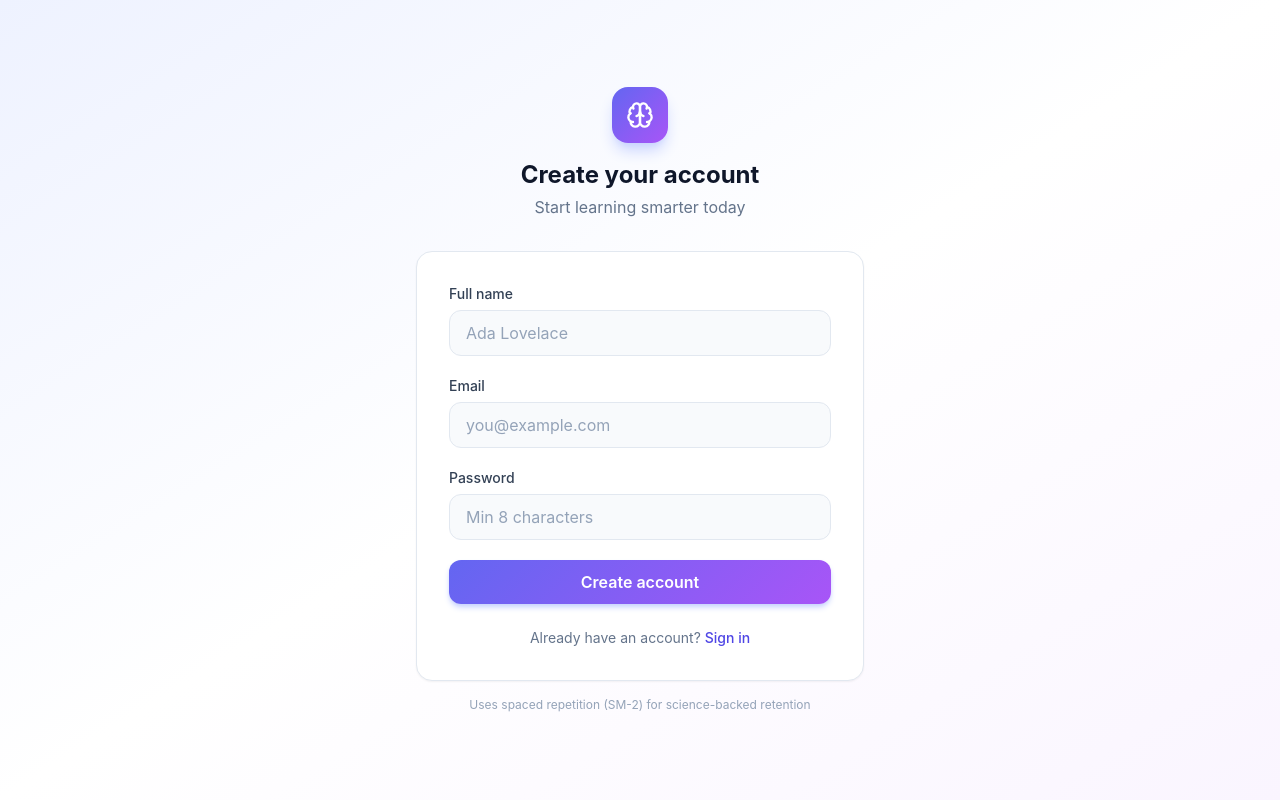
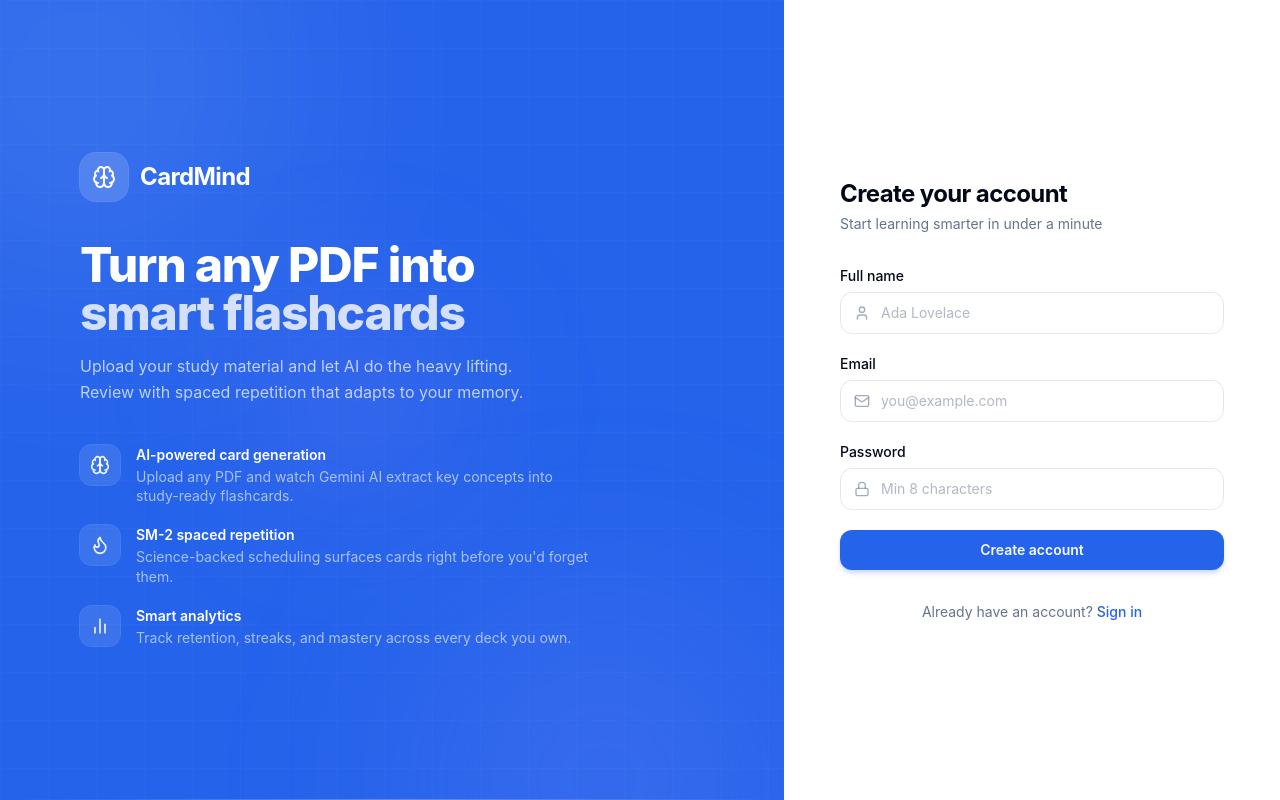
Before and after one commit to adwaithpj/CardMind, a Next.js app: page /register in a window 1280 px wide. Built offline with nearby package versions, Linux system fonts and the light colour scheme; a web font is replaced by a local one.

Commit message:
New : login and register page

```diff
--- a/src/app/(auth)/login/page.tsx
+++ b/src/app/(auth)/login/page.tsx
@@ -4,7 +4,25 @@ import { useState } from "react";
 import { signIn } from "next-auth/react";
 import { useRouter } from "next/navigation";
 import Link from "next/link";
-import { Brain, Loader2 } from "lucide-react";
+import { Brain, Flame, BarChart2, Loader2, Mail, Lock } from "lucide-react";
+
+const features = [
+  {
+    icon: Brain,
+    title: "AI-powered card generation",
+    desc: "Upload any PDF and watch Gemini AI extract key concepts into study-ready flashcards.",
+  },
+  {
+    icon: Flame,
+    title: "SM-2 spaced repetition",
+    desc: "Science-backed scheduling surfaces cards right before you'd forget them.",
+  },
+  {
+    icon: BarChart2,
+    title: "Smart analytics",
+    desc: "Track retention, streaks, and mastery across every deck you own.",
+  },
+];
 
 export default function LoginPage() {
   const router = useRouter();
@@ -34,66 +52,146 @@ export default function LoginPage() {
   }
 
   return (
-    <div className="min-h-screen bg-gradient-to-br from-indigo-50 via-white to-purple-50 flex items-center justify-center p-4">
-      <div className="w-full max-w-md">
-        <div className="text-center mb-8">
-          <div className="inline-flex items-center justify-center w-14 h-14 rounded-2xl gradient-brand mb-4 shadow-lg shadow-indigo-200">
-            <Brain className="w-7 h-7 text-white" />
+    <div className="min-h-dvh flex flex-col lg:flex-row">
+      {/* ── Left Hero Panel ── */}
+      <div className="relative flex-[3] flex flex-col justify-center overflow-hidden bg-[hsl(var(--primary))] px-8 py-14 sm:px-14 lg:px-20">
+        {/* Decorative orbs */}
+        <div className="pointer-events-none absolute -top-32 -left-32 h-[420px] w-[420px] rounded-full bg-white/10 blur-[120px]" />
+        <div className="pointer-events-none absolute -bottom-40 right-0 h-[360px] w-[360px] rounded-full bg-indigo-400/20 blur-[100px]" />
+        <div className="pointer-events-none absolute top-1/2 left-1/3 h-48 w-48 -translate-y-1/2 rounded-full bg-purple-400/15 blur-[80px]" />
+
+        {/* Grid texture */}
+        <div
+          className="pointer-events-none absolute inset-0 opacity-[0.04]"
+          style={{
+            backgroundImage:
+              "linear-gradient(rgba(255,255,255,.5) 1px, transparent 1px), linear-gradient(90deg, rgba(255,255,255,.5) 1px, transparent 1px)",
+            backgroundSize: "48px 48px",
+          }}
+        />
+
+        <div className="relative z-10 max-w-lg">
+          {/* Logo */}
+          <div className="mb-10 flex items-center gap-3">
+            <div className="flex h-12 w-12 items-center justify-center rounded-2xl bg-white/15 backdrop-blur-sm ring-1 ring-white/20">
+              <Brain className="h-6 w-6 text-white" />
             </div>
-          <h1 className="text-2xl font-bold text-slate-900">Welcome back</h1>
-          <p className="text-slate-500 mt-1">Sign in to continue learning</p>
+            <span className="text-2xl font-bold tracking-tight text-white">
+              CardMind
+            </span>
           </div>
 
-        <div className="bg-white rounded-2xl shadow-sm border border-slate-200 p-8">
-          <form onSubmit={handleSubmit} className="space-y-5">
+          {/* Headline */}
+          <h1 className="text-4xl font-extrabold leading-[1.1] tracking-tight text-white sm:text-5xl">
+            Turn any PDF into
+            <br />
+            <span className="text-white/80">smart flashcards</span>
+          </h1>
+          <p className="mt-4 max-w-md text-base leading-relaxed text-white/70">
+            Upload your study material and let AI do the heavy lifting. Review
+            with spaced repetition that adapts to your memory.
+          </p>
+
+          {/* Features */}
+          <div className="mt-10 space-y-5">
+            {features.map((f) => (
+              <div key={f.title} className="flex items-start gap-4">
+                <div className="flex h-10 w-10 shrink-0 items-center justify-center rounded-xl bg-white/10 ring-1 ring-white/15">
+                  <f.icon className="h-5 w-5 text-white/90" />
+                </div>
+                <div>
+                  <p className="text-sm font-semibold text-white">{f.title}</p>
+                  <p className="mt-0.5 text-sm leading-snug text-white/60">
+                    {f.desc}
+                  </p>
+                </div>
+              </div>
+            ))}
+          </div>
+        </div>
+
+        {/* Bottom accent line */}
+        <div className="pointer-events-none absolute bottom-0 left-0 h-px w-full bg-gradient-to-r from-transparent via-white/25 to-transparent" />
+      </div>
+
+      {/* ── Right Login Panel ── */}
+      <div className="flex flex-[2] items-center justify-center bg-background px-6 py-14 sm:px-10">
+        <div className="w-full max-w-sm">
+          {/* Mobile-only logo */}
+          <div className="mb-8 flex items-center gap-2 lg:hidden">
+            <div className="flex h-9 w-9 items-center justify-center rounded-xl gradient-brand">
+              <Brain className="h-4.5 w-4.5 text-white" />
+            </div>
+            <span className="text-lg font-bold text-foreground">CardMind</span>
+          </div>
+
+          <h2 className="text-2xl font-bold tracking-tight text-foreground">
+            Welcome back
+          </h2>
+          <p className="mt-1 text-sm text-muted-foreground">
+            Sign in to continue your learning streak
+          </p>
+
+          <form onSubmit={handleSubmit} className="mt-8 space-y-5">
             {error && (
-              <div className="bg-red-50 text-red-600 text-sm px-4 py-3 rounded-xl border border-red-100">
+              <div className="rounded-xl border border-destructive/30 bg-destructive/10 px-4 py-3 text-sm text-destructive">
                 {error}
               </div>
             )}
 
-            <div>
-              <label className="block text-sm font-medium text-slate-700 mb-1.5">
+            {/* Email */}
+            <div className="space-y-1.5">
+              <label className="block text-sm font-medium text-foreground">
                 Email
               </label>
+              <div className="relative">
+                <Mail className="pointer-events-none absolute left-3.5 top-1/2 h-4 w-4 -translate-y-1/2 text-muted-foreground/60" />
                 <input
                   type="email"
                   required
                   value={email}
                   onChange={(e) => setEmail(e.target.value)}
-                className="w-full px-4 py-2.5 rounded-xl border border-slate-200 bg-slate-50 text-slate-900 placeholder-slate-400 focus:outline-none focus:ring-2 focus:ring-indigo-500 focus:border-transparent transition"
+                  className="w-full rounded-xl border border-input bg-background py-2.5 pl-10 pr-4 text-sm text-foreground placeholder:text-muted-foreground/50 focus:outline-none focus:ring-2 focus:ring-ring transition"
                   placeholder="you@example.com"
                 />
               </div>
+            </div>
 
-            <div>
-              <label className="block text-sm font-medium text-slate-700 mb-1.5">
+            {/* Password */}
+            <div className="space-y-1.5">
+              <label className="block text-sm font-medium text-foreground">
                 Password
               </label>
+              <div className="relative">
+                <Lock className="pointer-events-none absolute left-3.5 top-1/2 h-4 w-4 -translate-y-1/2 text-muted-foreground/60" />
                 <input
                   type="password"
                   required
                   value={password}
                   onChange={(e) => setPassword(e.target.value)}
-                className="w-full px-4 py-2.5 rounded-xl border border-slate-200 bg-slate-50 text-slate-900 placeholder-slate-400 focus:outline-none focus:ring-2 focus:ring-indigo-500 focus:border-transparent transition"
+                  className="w-full rounded-xl border border-input bg-background py-2.5 pl-10 pr-4 text-sm text-foreground placeholder:text-muted-foreground/50 focus:outline-none focus:ring-2 focus:ring-ring transition"
                   placeholder="••••••••"
                 />
+              </div>
             </div>
 
             <button
               type="submit"
               disabled={loading}
-              className="w-full py-2.5 px-4 gradient-brand text-white font-semibold rounded-xl hover:opacity-90 focus:outline-none focus:ring-2 focus:ring-indigo-500 focus:ring-offset-2 disabled:opacity-60 transition flex items-center justify-center gap-2 shadow-md shadow-indigo-200"
+              className="flex w-full items-center justify-center gap-2 rounded-xl bg-[hsl(var(--primary))] px-4 py-2.5 text-sm font-semibold text-primary-foreground shadow-md shadow-primary/20 transition hover:brightness-110 focus:outline-none focus:ring-2 focus:ring-ring focus:ring-offset-2 focus:ring-offset-background disabled:opacity-60"
             >
-              {loading && <Loader2 className="w-4 h-4 animate-spin" />}
+              {loading && <Loader2 className="h-4 w-4 animate-spin" />}
               Sign in
             </button>
           </form>
 
-          <p className="text-center text-sm text-slate-500 mt-6">
+          <p className="mt-8 text-center text-sm text-muted-foreground">
             Don&apos;t have an account?{" "}
-            <Link href="/register" className="text-indigo-600 font-medium hover:underline">
-              Create one free
+            <Link
+              href="/register"
+              className="font-medium text-[hsl(var(--primary))] hover:underline"
+            >
+              Register
             </Link>
           </p>
         </div>
--- a/src/app/(auth)/register/page.tsx
+++ b/src/app/(auth)/register/page.tsx
@@ -1,9 +1,36 @@
 "use client";
 
 import { useState } from "react";
+import { signIn } from "next-auth/react";
 import { useRouter } from "next/navigation";
 import Link from "next/link";
-import { Brain, Loader2 } from "lucide-react";
+import {
+  Brain,
+  Flame,
+  BarChart2,
+  Loader2,
+  Mail,
+  Lock,
+  User,
+} from "lucide-react";
+
+const features = [
+  {
+    icon: Brain,
+    title: "AI-powered card generation",
+    desc: "Upload any PDF and watch Gemini AI extract key concepts into study-ready flashcards.",
+  },
+  {
+    icon: Flame,
+    title: "SM-2 spaced repetition",
+    desc: "Science-backed scheduling surfaces cards right before you'd forget them.",
+  },
+  {
+    icon: BarChart2,
+    title: "Smart analytics",
+    desc: "Track retention, streaks, and mastery across every deck you own.",
+  },
+];
 
 export default function RegisterPage() {
   const router = useRouter();
@@ -33,70 +60,185 @@ export default function RegisterPage() {
       return;
     }
 
-    router.push("/login?registered=1");
+    const result = await signIn("credentials", {
+      email: form.email,
+      password: form.password,
+      redirect: false,
+    });
+
+    if (result?.error) {
+      router.push("/login?registered=1");
+    } else {
+      router.push("/");
+      router.refresh();
+    }
   }
 
   return (
-    <div className="min-h-screen bg-gradient-to-br from-indigo-50 via-white to-purple-50 flex items-center justify-center p-4">
-      <div className="w-full max-w-md">
-        <div className="text-center mb-8">
-          <div className="inline-flex items-center justify-center w-14 h-14 rounded-2xl gradient-brand mb-4 shadow-lg shadow-indigo-200">
-            <Brain className="w-7 h-7 text-white" />
+    <div className="min-h-dvh flex flex-col lg:flex-row">
+      {/* ── Left Hero Panel ── */}
+      <div className="relative flex-[3] flex flex-col justify-center overflow-hidden bg-[hsl(var(--primary))] px-8 py-14 sm:px-14 lg:px-20">
+        {/* Decorative orbs */}
+        <div className="pointer-events-none absolute -top-32 -left-32 h-[420px] w-[420px] rounded-full bg-white/10 blur-[120px]" />
+        <div className="pointer-events-none absolute -bottom-40 right-0 h-[360px] w-[360px] rounded-full bg-indigo-400/20 blur-[100px]" />
+        <div className="pointer-events-none absolute top-1/2 left-1/3 h-48 w-48 -translate-y-1/2 rounded-full bg-purple-400/15 blur-[80px]" />
+
+        {/* Grid texture */}
+        <div
+          className="pointer-events-none absolute inset-0 opacity-[0.04]"
+          style={{
+            backgroundImage:
+              "linear-gradient(rgba(255,255,255,.5) 1px, transparent 1px), linear-gradient(90deg, rgba(255,255,255,.5) 1px, transparent 1px)",
+            backgroundSize: "48px 48px",
+          }}
+        />
+
+        <div className="relative z-10 max-w-lg">
+          {/* Logo */}
+          <div className="mb-10 flex items-center gap-3">
+            <div className="flex h-12 w-12 items-center justify-center rounded-2xl bg-white/15 backdrop-blur-sm ring-1 ring-white/20">
+              <Brain className="h-6 w-6 text-white" />
+            </div>
+            <span className="text-2xl font-bold tracking-tight text-white">
+              CardMind
+            </span>
           </div>
-          <h1 className="text-2xl font-bold text-slate-900">Create your account</h1>
-          <p className="text-slate-500 mt-1">Start learning smarter today</p>
+
+          {/* Headline */}
+          <h1 className="text-4xl font-extrabold leading-[1.1] tracking-tight text-white sm:text-5xl">
+            Turn any PDF into
+            <br />
+            <span className="text-white/80">smart flashcards</span>
+          </h1>
+          <p className="mt-4 max-w-md text-base leading-relaxed text-white/70">
+            Upload your study material and let AI do the heavy lifting. Review
+            with spaced repetition that adapts to your memory.
+          </p>
+
+          {/* Features */}
+          <div className="mt-10 space-y-5">
+            {features.map((f) => (
+              <div key={f.title} className="flex items-start gap-4">
+                <div className="flex h-10 w-10 shrink-0 items-center justify-center rounded-xl bg-white/10 ring-1 ring-white/15">
+                  <f.icon className="h-5 w-5 text-white/90" />
+                </div>
+                <div>
+                  <p className="text-sm font-semibold text-white">{f.title}</p>
+                  <p className="mt-0.5 text-sm leading-snug text-white/60">
+                    {f.desc}
+                  </p>
+                </div>
+              </div>
+            ))}
+          </div>
         </div>
 
-        <div className="bg-white rounded-2xl shadow-sm border border-slate-200 p-8">
-          <form onSubmit={handleSubmit} className="space-y-5">
+        {/* Bottom accent line */}
+        <div className="pointer-events-none absolute bottom-0 left-0 h-px w-full bg-gradient-to-r from-transparent via-white/25 to-transparent" />
+      </div>
+
+      {/* ── Right Register Panel ── */}
+      <div className="flex flex-[2] items-center justify-center bg-background px-6 py-14 sm:px-10">
+        <div className="w-full max-w-sm">
+          {/* Mobile-only logo */}
+          <div className="mb-8 flex items-center gap-2 lg:hidden">
+            <div className="flex h-9 w-9 items-center justify-center rounded-xl gradient-brand">
+              <Brain className="h-4.5 w-4.5 text-white" />
+            </div>
+            <span className="text-lg font-bold text-foreground">CardMind</span>
+          </div>
+
+          <h2 className="text-2xl font-bold tracking-tight text-foreground">
+            Create your account
+          </h2>
+          <p className="mt-1 text-sm text-muted-foreground">
+            Start learning smarter in under a minute
+          </p>
+
+          <form onSubmit={handleSubmit} className="mt-8 space-y-5">
             {error && (
-              <div className="bg-red-50 text-red-600 text-sm px-4 py-3 rounded-xl border border-red-100">
+              <div className="rounded-xl border border-destructive/30 bg-destructive/10 px-4 py-3 text-sm text-destructive">
                 {error}
               </div>
             )}
 
-            {[
-              { name: "name", label: "Full name", type: "text", placeholder: "Ada Lovelace" },
-              { name: "email", label: "Email", type: "email", placeholder: "you@example.com" },
-              { name: "password", label: "Password", type: "password", placeholder: "Min 8 characters" },
-            ].map((field) => (
-              <div key={field.name}>
-                <label className="block text-sm font-medium text-slate-700 mb-1.5">
-                  {field.label}
-                </label>
+            {/* Name */}
+            <div className="space-y-1.5">
+              <label className="block text-sm font-medium text-foreground">
+                Full name
+              </label>
+              <div className="relative">
+                <User className="pointer-events-none absolute left-3.5 top-1/2 h-4 w-4 -translate-y-1/2 text-muted-foreground/60" />
                 <input
-                  type={field.type}
-                  name={field.name}
+                  type="text"
+                  name="name"
                   required
-                  value={form[field.name as keyof typeof form]}
+                  value={form.name}
                   onChange={handleChange}
-                  className="w-full px-4 py-2.5 rounded-xl border border-slate-200 bg-slate-50 text-slate-900 placeholder-slate-400 focus:outline-none focus:ring-2 focus:ring-indigo-500 focus:border-transparent transition"
-                  placeholder={field.placeholder}
+                  className="w-full rounded-xl border border-input bg-background py-2.5 pl-10 pr-4 text-sm text-foreground placeholder:text-muted-foreground/50 focus:outline-none focus:ring-2 focus:ring-ring transition"
+                  placeholder="Ada Lovelace"
                 />
               </div>
-            ))}
+            </div>
+
+            {/* Email */}
+            <div className="space-y-1.5">
+              <label className="block text-sm font-medium text-foreground">
+                Email
+              </label>
+              <div className="relative">
+                <Mail className="pointer-events-none absolute left-3.5 top-1/2 h-4 w-4 -translate-y-1/2 text-muted-foreground/60" />
+                <input
+                  type="email"
+                  name="email"
+                  required
+                  value={form.email}
+                  onChange={handleChange}
+                  className="w-full rounded-xl border border-input bg-background py-2.5 pl-10 pr-4 text-sm text-foreground placeholder:text-muted-foreground/50 focus:outline-none focus:ring-2 focus:ring-ring transition"
+                  placeholder="you@example.com"
+                />
+              </div>
+            </div>
+
+            {/* Password */}
+            <div className="space-y-1.5">
+              <label className="block text-sm font-medium text-foreground">
+                Password
+              </label>
+              <div className="relative">
+                <Lock className="pointer-events-none absolute left-3.5 top-1/2 h-4 w-4 -translate-y-1/2 text-muted-foreground/60" />
+                <input
+                  type="password"
+                  name="password"
+                  required
+                  value={form.password}
+                  onChange={handleChange}
+                  className="w-full rounded-xl border border-input bg-background py-2.5 pl-10 pr-4 text-sm text-foreground placeholder:text-muted-foreground/50 focus:outline-none focus:ring-2 focus:ring-ring transition"
+                  placeholder="Min 8 characters"
+                />
+              </div>
+            </div>
 
             <button
               type="submit"
               disabled={loading}
-              className="w-full py-2.5 px-4 gradient-brand text-white font-semibold rounded-xl hover:opacity-90 focus:outline-none focus:ring-2 focus:ring-indigo-500 focus:ring-offset-2 disabled:opacity-60 transition flex items-center justify-center gap-2 shadow-md shadow-indigo-200"
+              className="flex w-full items-center justify-center gap-2 rounded-xl bg-[hsl(var(--primary))] px-4 py-2.5 text-sm font-semibold text-primary-foreground shadow-md shadow-primary/20 transition hover:brightness-110 focus:outline-none focus:ring-2 focus:ring-ring focus:ring-offset-2 focus:ring-offset-background disabled:opacity-60"
             >
-              {loading && <Loader2 className="w-4 h-4 animate-spin" />}
+              {loading && <Loader2 className="h-4 w-4 animate-spin" />}
               Create account
             </button>
           </form>
 
-          <p className="text-center text-sm text-slate-500 mt-6">
+          <p className="mt-8 text-center text-sm text-muted-foreground">
             Already have an account?{" "}
-            <Link href="/login" className="text-indigo-600 font-medium hover:underline">
+            <Link
+              href="/login"
+              className="font-medium text-[hsl(var(--primary))] hover:underline"
+            >
               Sign in
             </Link>
           </p>
         </div>
-
-        <p className="text-center text-xs text-slate-400 mt-4">
-          Uses spaced repetition (SM-2) for science-backed retention
-        </p>
       </div>
     </div>
   );
```
Lines whose indentation alone changed are shown as unchanged.
